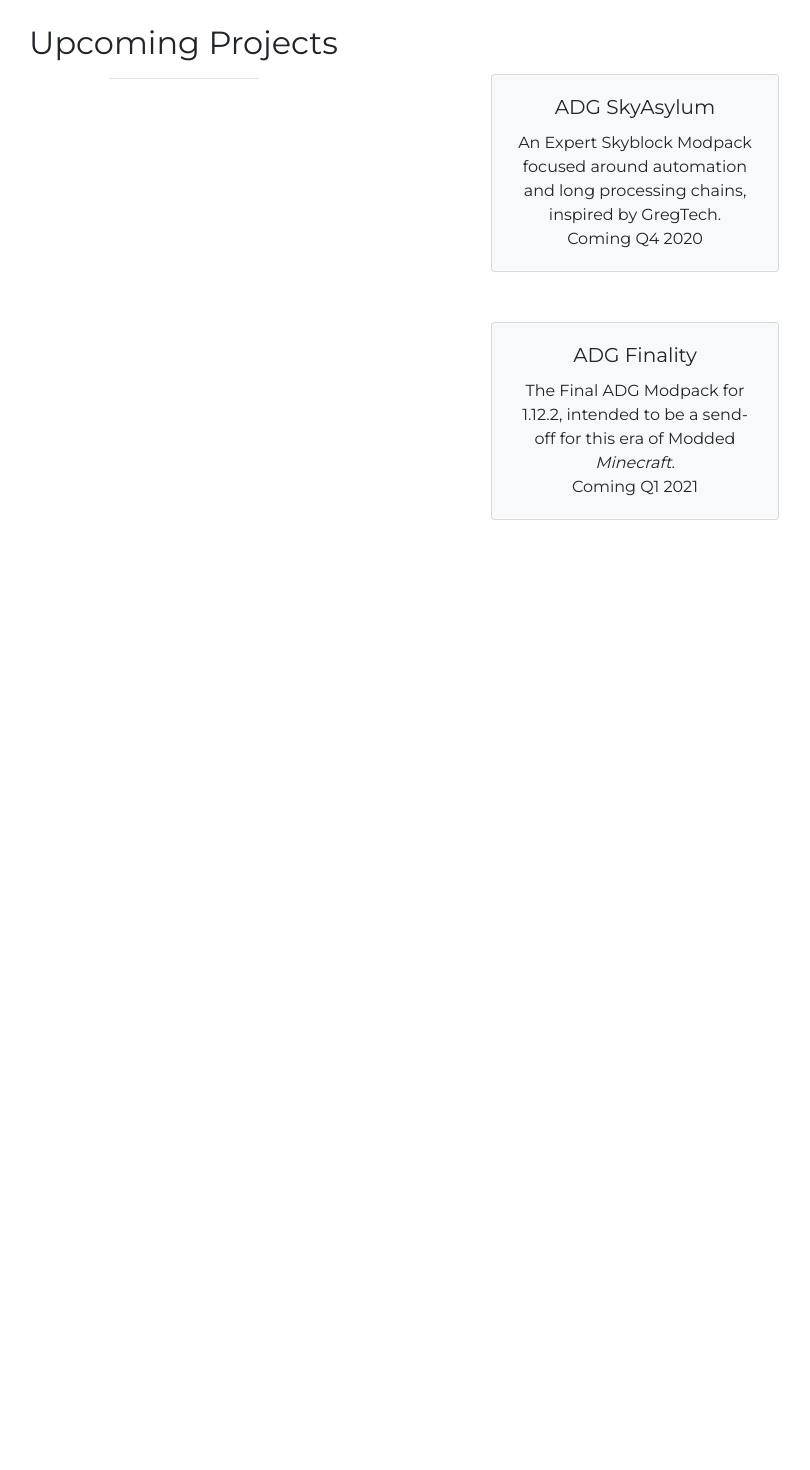
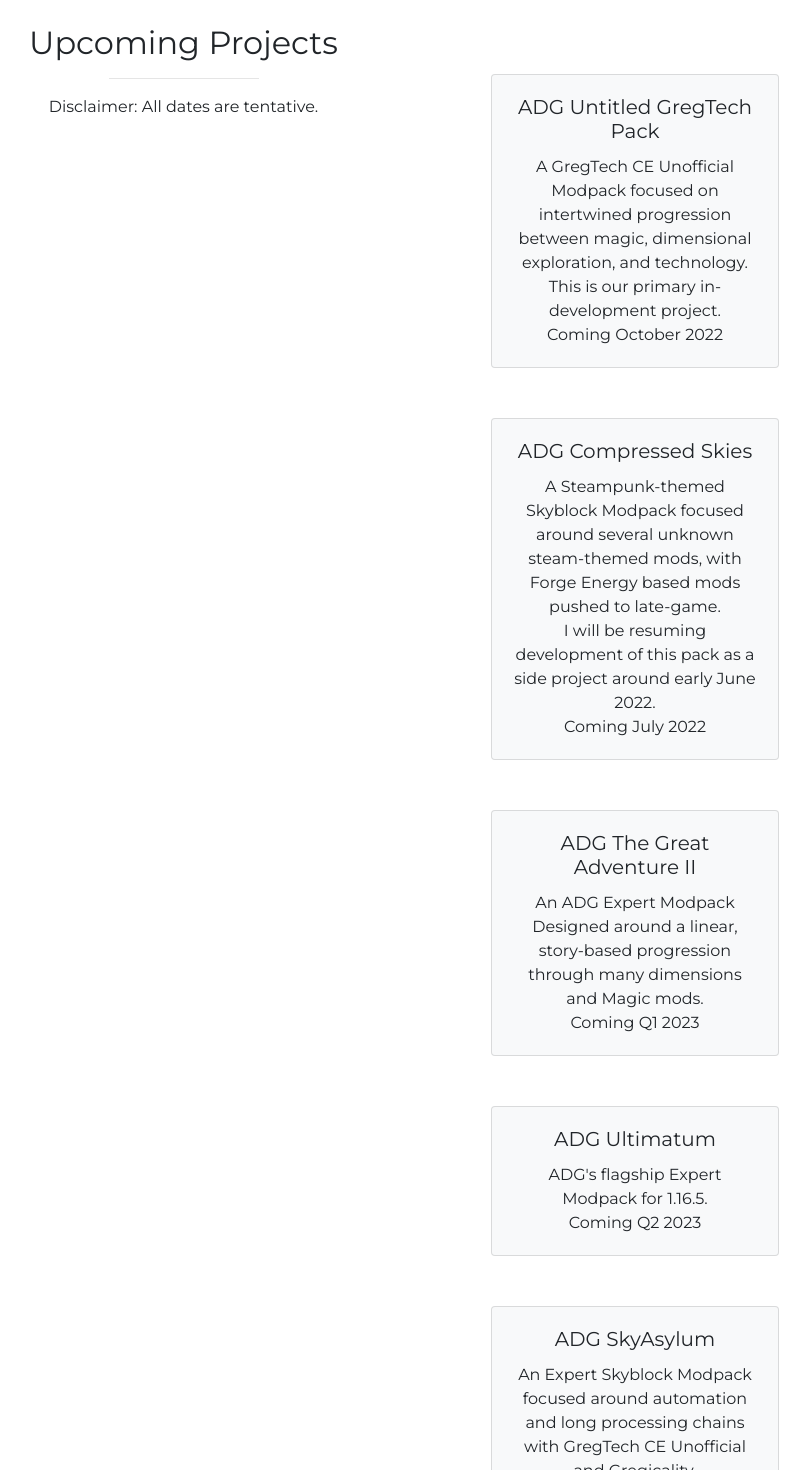
Before and after one commit to asylumdevgroup/web, a React (Create React App) app: page / in a window 1280 px wide. Shown: the part 680-2150 px from the top of the page, without its empty margins (214-1024 px from the left). Before the commit the page ends 1350 px from the top, so only its background shows below. Built offline with nearby package versions, Linux system fonts and the light colour scheme.

Commit message:
Move data to redux store, update info

```diff
--- a/package.json
+++ b/package.json
@@ -11,6 +11,7 @@
     "react": "^16.13.1",
     "react-bootstrap": "^1.3.0",
     "react-dom": "^16.13.1",
+    "react-redux": "^7.2.6",
     "react-router": "^5.2.0",
     "react-router-dom": "^5.2.0",
     "react-scripts": "^3.4.3"
--- a/src/App.js
+++ b/src/App.js
@@ -9,9 +9,10 @@
 
 import { Link, Switch, Route } from 'react-router-dom';
 
-function App() {
-  return (
+class App extends React.Component {
 
+  render() {
+    return (
     <div className="App" style={{fontFamily: 'Montserrat'}}>
       <Navbar bg="dark" expand="lg">
   <Navbar.Brand><Link to="/"><img
@@ -32,12 +33,23 @@
   </Navbar.Collapse>
 </Navbar>
 <Switch>
-<Route exact path='/' component={Home} />
-<Route path='/about' component={About} />
-<Route path='/modpacks' component={Modpacks} />
+<Route exact path='/' >
+  <Home/>
+</Route>
+<Route path='/about' >
+  <About/>
+</Route>
+
+<Route path='/modpacks' >
+  <Modpacks />
+</Route>
+
 </Switch>
     </div>
-  );
+    )
+}
 }
 
+
+
 export default App;
--- a/src/Components/About.js
+++ b/src/Components/About.js
@@ -9,13 +9,12 @@
         <hr width="150px"/>
       </Col>
       <Col xs={12} md={6}>
-      <p>The First Iteration of what would eventually become Asylum Dev Group, the CityTeam, was founded in early 2015 by MCAdventureCity. After a rocky start and several long periods of inactivity, the name was eventually changed to Asylum Dev Group. Our "first" modpack, ADG Volatile 2, was released in June 2016. Our most recently released pack, ADG Omega 4, was released January 2020. We currently have four developers, one of whom is inactive.</p>
+      <p>The First Iteration of what would eventually become Asylum Dev Group, the CityTeam, was founded in early 2015 by MCAdventureCity. After a rocky start and several long periods of inactivity, the name was eventually changed to Asylum Dev Group. Our "first" modpack, ADG Volatile 2, was released in June 2016. Our most recently released pack, ADG Omega 5, was released August 2021. We currently have three members.</p>
           <h3>Our People</h3>
           <ul>
               <li>MCAdventureCity - Founder/Lead Developer</li>
-              <li>Cranky Supertoon - Developer/Artist</li>
-              <li>Between the Ashes - Developer</li>
-              <li>Theta Sigma - Inactive Artist</li>
+              <li>CJWilk - Co-Lead Developer</li>
+              <li>UnicorNora - Developer/Artist</li>
           </ul>
       </Col>
     </Row>
--- a/src/Components/Home.js
+++ b/src/Components/Home.js
@@ -27,28 +27,75 @@
     <Col xs={12} md={6}>
       <h2>Upcoming Projects</h2>
         <hr width="150px"/>
+        <p>Disclaimer: All dates are tentative.</p>
       </Col>
       <Col xs={12} md={6}>
       <Card style={cardStyle} bg='light'>
         <Card.Body>
-          <Card.Title>ADG SkyAsylum</Card.Title>
+          <Card.Title>ADG Untitled GregTech Pack</Card.Title>
           <Card.Text>
-            An Expert Skyblock Modpack focused around automation and long processing chains, inspired by GregTech.
+            A GregTech CE Unofficial Modpack focused on intertwined progression between magic, dimensional exploration, and technology.
             <br />
-            Coming Q4 2020
+            This is our primary in-development project.
+            <br />
+            Coming October 2022
     </Card.Text>
         </Card.Body>
       </Card>
+      <Card style={cardStyle} bg='light'>
+        <Card.Body>
+          <Card.Title>ADG Compressed Skies</Card.Title>
+          <Card.Text>
+            A Steampunk-themed Skyblock Modpack focused around several unknown steam-themed mods, with Forge Energy based mods pushed to late-game.
+            <br />
+            I will be resuming development of this pack as a side project around early June 2022.
+            <br />
+            Coming July 2022
+    </Card.Text>
+        </Card.Body>
+      </Card>
+      <Card style={cardStyle} bg='light'>
+        <Card.Body>
+          <Card.Title>ADG The Great Adventure II</Card.Title>
+          <Card.Text>
+            An ADG Expert Modpack Designed around a linear, story-based progression through many dimensions and Magic mods.
+            <br />
+            Coming Q1 2023
+    </Card.Text>
+        </Card.Body>
+      </Card>
+      <Card style={cardStyle} bg='light'>
+        <Card.Body>
+          <Card.Title>ADG Ultimatum</Card.Title>
+          <Card.Text>
+            ADG's flagship Expert Modpack for 1.16.5.
+            <br />
+            Coming Q2 2023
+    </Card.Text>
+        </Card.Body>
+      </Card>
+      <Card style={cardStyle} bg='light'>
+        <Card.Body>
+          <Card.Title>ADG SkyAsylum</Card.Title>
+          <Card.Text>
+            An Expert Skyblock Modpack focused around automation and long processing chains with GregTech CE Unofficial and Gregicality.
+            <br />
+            Coming Q3 2023
+    </Card.Text>
+        </Card.Body>
+      </Card>
+
       <Card style={cardStyle} bg='light'>
         <Card.Body>
           <Card.Title>ADG Finality</Card.Title>
           <Card.Text>
             The Final ADG Modpack for 1.12.2, intended to be a send-off for this era of Modded <em>Minecraft</em>.
             <br />
-            Coming Q1 2021
+            Coming TBD
     </Card.Text>
         </Card.Body>
       </Card>
+
       </Col>
     </Row>
   </Container>
--- a/src/Components/Modpacks.js
+++ b/src/Components/Modpacks.js
@@ -1,9 +1,40 @@
 import React from 'react';
-import { Col, Container, Row, Card } from 'react-bootstrap';
+import { Col, Container, Row, Card} from 'react-bootstrap';
+import { useSelector } from 'react-redux';
+
+import {Link} from 'react-router-dom'
+
+const cardImgStyle = {
+    width: "20%",
+    aspectRatio: 1/1,
+    objectFit: "contain"
+};
 
 
+const Modpacks = () => {
+  const modpacks = useSelector(state => state.modpacks);
+  const renderModpackList = () => {
+    let aModpack = modpacks.map(packObj =>
+      <Card style={{ flexDirection: 'row'}} bg='light'>
+          <Card.Img variant="top" src={packObj.imageUrl} style={cardImgStyle}/>
+          <Card.Body>
+            <Card.Title><Link to = {`/modpacks/${packObj.id}`}> {packObj.name} </Link></Card.Title>
+            <Card.Text>
+              Built for Minecraft {packObj.mcVer}
+      </Card.Text>
+      <Card.Text>
+              Released {packObj.releaseDate}
+      </Card.Text>
+      <Card.Text>
+      Last Updated {packObj.lastUpdated}
+      </Card.Text>
+          </Card.Body>
+        </Card>
+       )
+    return aModpack;
+  }
 
-const Modpacks = () => (
+  return (
   <Container style={{ padding: 50 }}>
     <Row>
       <Col xs={12} md={6}>
@@ -15,6 +46,10 @@
       </Col>
     </Row>
     <Row style={{padding: 100}}>
+    {renderModpackList()}
+    </Row>
+
+    {/* <Row style={{padding: 100}}>
       <Card style={{ width: '18rem' }} bg='light'>
         <Card.Img variant="top" src="Volatile1LogoV3.png" />
         <Card.Body>
@@ -74,7 +109,7 @@
         <Card.Body>
           <Card.Title>ADG Omega 1</Card.Title>
           <Card.Text>
-          Built for Minecraft 1.12.2 - Released June 11, 2017 - Last Updated October 3, 2020
+          Built for Minecraft 1.12.2 - Released June 11, 2017 - Last Updated January 9, 2021
     </Card.Text>
         </Card.Body>
       </Card>
@@ -92,7 +127,7 @@
         <Card.Body>
           <Card.Title>ADG Omega 3</Card.Title>
           <Card.Text>
-          Built for Minecraft 1.14.4 - Released October 19, 2019 - Last Updated October 26, 2020
+          Built for Minecraft 1.14.4 - Released October 19, 2019 - Last Updated December 30, 2020
     </Card.Text>
         </Card.Body>
       </Card>
@@ -110,7 +145,7 @@
         <Card.Body>
           <Card.Title>ADG Omicron 1</Card.Title>
           <Card.Text>
-          Built for Minecraft 1.12.2 - Released December 25, 2018 - Last Updated October 26, 2020
+          Built for Minecraft 1.12.2 - Released December 25, 2018 - Last Updated February 15, 2021
     </Card.Text>
         </Card.Body>
       </Card>
@@ -119,13 +154,14 @@
         <Card.Body>
           <Card.Title>ADG Omicron 1 Lighter Edition</Card.Title>
           <Card.Text>
-          Built for Minecraft 1.12.2 - Released November 20, 2019 - Last Updated October 26, 2020
+          Built for Minecraft 1.12.2 - Released November 20, 2019 - Last Updated February 15, 2021
     </Card.Text>
         </Card.Body>
       </Card>
-    </Row>
+    </Row> */}
   </Container>
-)
+  )
+}
 
 
 export default Modpacks;
--- /dev/null
+++ b/src/store.js
@@ -0,0 +1,116 @@
+import {createStore} from 'redux';
+
+const initialState = {
+    modpacks: [
+        {
+          id:1,
+          name: 'ADG Volatile',
+          imageUrl: 'Volatile1LogoV3.png',
+          mcVer: '1.8.0/1.8.9',
+          releaseDate: 'November 26, 2014',
+          lastUpdated: 'January 3, 2022'
+        },
+        {
+          id:2,
+          name: 'ADG Volatile 2',
+          imageUrl: 'Volatile2LogoV3.png',
+          mcVer: '1.9.4/1.10.2',
+          releaseDate: 'June 1, 2016',
+          lastUpdated: 'January 19, 2022'
+        },
+        {
+          id:3,
+          name: 'ADG Volatile 3',
+          imageUrl: 'Volatile3LogoV3.png',
+          mcVer: '1.11.2',
+          releaseDate: 'May 24, 2017',
+          lastUpdated: 'March 25, 2018'
+        },
+        {
+          id:4,
+          name: 'ADG Presents Gamer City',
+          imageUrl: 'GamerCityLogoV2.png',
+          mcVer: '1.10.2',
+          releaseDate: 'October 5, 2016',
+          lastUpdated: 'September 10, 2020'
+        },
+        {
+            id:5,
+            name: 'ADG The Great Adventure',
+            imageUrl: 'GreatAdventureLogoV2.png',
+            mcVer: '1.7.10',
+            releaseDate: 'January 20, 2018',
+            lastUpdated: 'August 3, 2021'
+        },
+        {
+            id:6,
+            name: 'ADG Presents MCAdventureCity Season 3',
+            imageUrl: 'MCASeason3-logo-v2.png',
+            mcVer: '1.7.10',
+            releaseDate: 'November 27, 2018',
+            lastUpdated: 'November 27, 2018'
+        },
+        {
+            id:7,
+            name: 'ADG Omega 1',
+            imageUrl: 'Omega1Logo.png',
+            mcVer: '1.12.2',
+            releaseDate: 'June 11, 2017',
+            lastUpdated: 'April 28, 2021'
+        },
+        {
+            id:8,
+            name: 'ADG Omega 2',
+            imageUrl: 'Omega2Logo.png',
+            mcVer: '1.13.2',
+            releaseDate: 'March 28, 2019',
+            lastUpdated: 'January 3, 2022'
+        },
+        {
+            id:9,
+            name: 'ADG Omega 3',
+            imageUrl: 'Omega3New.jpg',
+            mcVer: '1.14.4',
+            releaseDate: 'October 19, 2019',
+            lastUpdated: 'December 22, 2021'
+        },
+        {
+            id:10,
+            name: 'ADG Omega 4',
+            imageUrl: 'Omega4Logo.png',
+            mcVer: '1.15.2',
+            releaseDate: 'January 6, 2020',
+            lastUpdated: 'April 28, 2021'
+        },
+        {
+            id:11,
+            name: 'ADG Omega 5',
+            imageUrl: 'Omega5Logo.jpg',
+            mcVer: '1.16.5',
+            releaseDate: 'August 19, 2021',
+            lastUpdated: 'December 26, 2021'
+        },
+        {
+            id:12,
+            name: 'ADG Omicron 1',
+            imageUrl: 'Omicron1LogoV3.png',
+            mcVer: '1.12.2',
+            releaseDate: 'December 25, 2018',
+            lastUpdated: 'March 26, 2022'
+        },
+        {
+            id:13,
+            name: 'ADG Omicron 1 Lighter Edition',
+            imageUrl: 'Omicron1LighterLogoV2.png',
+            mcVer: '1.12.2',
+            releaseDate: 'November 20, 2019',
+            lastUpdated: 'March 26, 2022'
+        }
+      ]
+};
+
+function reducer(state) {
+  return state;
+}
+
+export const store = createStore(reducer, initialState);
```
Also changed, not shown: src/index.js (+7 -1 lines), public/Omega5Logo.jpg (added), 1 other file (tests, documents, lock files or other folders).
